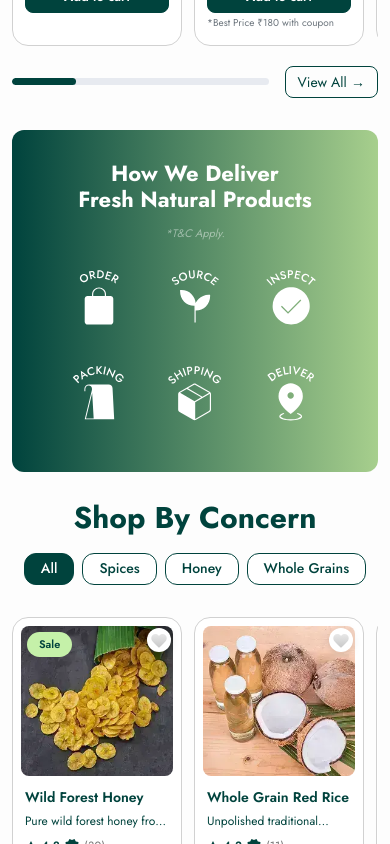
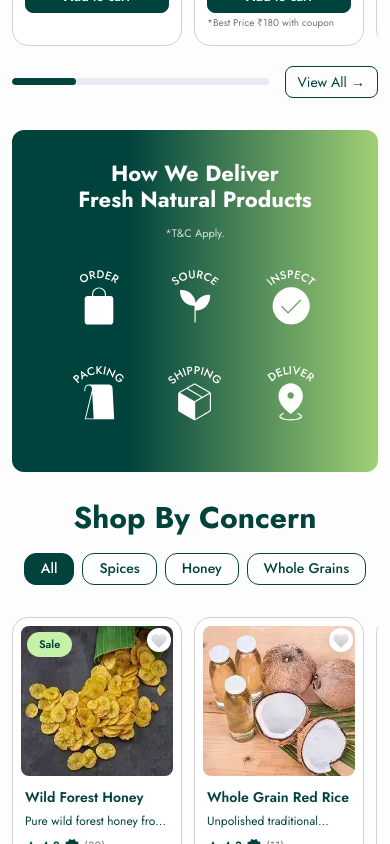
Before and after one commit to prakrithi2026/prakrithi, a React (Vite) app in the folder frondend/: page / in a window 390 px wide. Shown: the part 1100-1944 px from the top of the page. Built offline with nearby package versions, Linux system fonts and the light colour scheme; no server answers; a web font is replaced by a local one.

Commit message:
Update delivery and rating sections with exact reference gradient color combination

```diff
--- a/frondend/src/components/storefront/DeliverySection.css
+++ b/frondend/src/components/storefront/DeliverySection.css
@@ -30,7 +30,7 @@
   gap: 36px;
   position: relative;
   overflow: hidden;
-  background: linear-gradient(90deg, #00433D 0%, #A7CF8D 100%);
+  background: linear-gradient(90deg, #00433D 0%, #00433D 32%, #A0D075 100%);
 }
 
 .delivery-left {
@@ -43,15 +43,13 @@
   font-size: 26px;
   font-weight: 700;
   line-height: 1.2;
-  text-transform: capitalize;
   margin-bottom: 12px;
   color: #fff;
 }
 
 .tc-note {
   font-size: 11px;
-  opacity: 0.45;
-  font-style: italic;
+  opacity: 0.8;
   font-family: 'Jost', sans-serif;
 }
 
@@ -163,7 +161,7 @@
     padding: 30px 20px;
     gap: 24px;
     text-align: center;
-    background: linear-gradient(90deg, #00433D 0%, #A7CF8D 100%);
+    background: linear-gradient(90deg, #00433D 0%, #00433D 32%, #A0D075 100%);
   }
 
   .delivery-left {
--- a/frondend/src/components/storefront/ReviewSection.css
+++ b/frondend/src/components/storefront/ReviewSection.css
@@ -33,6 +33,7 @@
   position: relative;
   overflow: hidden;
   box-shadow: 0 10px 30px rgba(0, 0, 0, 0.08);
+  background: linear-gradient(90deg, #00433D 0%, #00433D 32%, #A0D075 100%);
 }
 
 .review-container {
@@ -229,7 +230,7 @@
     margin: 0;
     padding: 30px 20px;
     border-radius: 24px;
-    background: linear-gradient(90deg, #00433D 0%, #A7CF8D 100%) !important;
+    background: linear-gradient(90deg, #00433D 0%, #00433D 32%, #A0D075 100%) !important;
   }
 
   .review-container {
--- a/frondend/src/components/storefront/ReviewSection.jsx
+++ b/frondend/src/components/storefront/ReviewSection.jsx
@@ -6,10 +6,10 @@ import './ReviewSection.css';
 export default function ReviewSection() {
   const { config } = useSiteConfig();
   const { reviewsSection = {}, theme } = config;
-  const { image = '', googleRating = 0, totalReviews = 0, bgGradient, bgColor } = reviewsSection;
+  const { image = '', googleRating = 0, totalReviews = 0 } = reviewsSection;
 
   const dynamicStyle = {
-    background: bgGradient || (bgColor ? bgColor : 'linear-gradient(90deg, #00433D 0%, #A7CF8D 100%)')
+    background: 'linear-gradient(90deg, #00433D 0%, #00433D 32%, #A0D075 100%)'
   };
 
   // Only display image if admin provided an image URL or SVG code, or fallback to default
```
